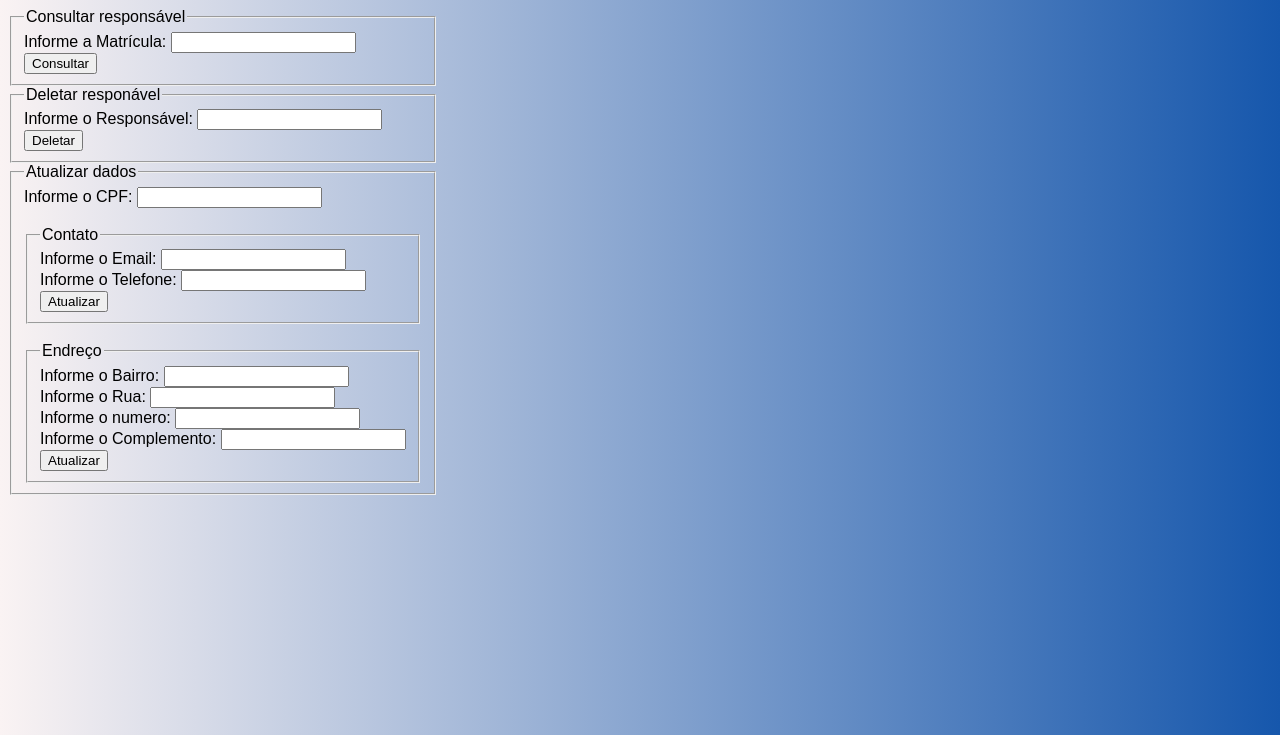
After one commit to thamytsao/Projeto-engenharia, a PHP site: page /consulta1.php in a window 1280 px wide. The commit adds this page. Shown: the top 735 px of the page. Run offline with PHP 8.4, Linux system fonts and the light colour scheme.

Commit message:
Add files via upload

```diff
--- a/cadastro.php
+++ b/cadastro.php
@@ -53,7 +53,7 @@
         print_r($endereco);
 
 
-        $result3 = mysqli_query($conexao,"INSERT INTO responsavel(CPF,nome,idContato,idEndereco,matricula)VALUES('$cpf','$nome','$contato','$endereco','$matricula')");
+        $result3 = mysqli_query($conexao,"INSERT INTO responsavel(CPF,responsavel,idContato,idEndereco,matricula)VALUES('$cpf','$nome','$contato','$endereco','$matricula')");
 
         }
 
--- /dev/null
+++ b/consulta1.php
@@ -0,0 +1,330 @@
+<!DOCTYPE html>
+<html lang="en">
+<head>
+    <meta charset="UTF-8">
+    <meta http-equiv="X-UA-Compatible" content="IE=edge">
+    <meta name="viewport" content="width=device-width, initial-scale=1.0">
+    <link rel="stylesheet" href="">
+    <title>Tela de Consulta</title>
+    <style>
+        body{
+            font-family: Arial, Helvetica, sans-serif;
+            background-image: linear-gradient(to right,rgb(250, 243, 243),rgb(22, 87, 172));
+        }
+        table{
+            position: absolute;
+            top:20%;
+            left:25%;
+
+        }
+        form{
+            position: absolute;
+        }
+    </style>
+
+    <?php
+        if(isset($_POST['consultar'])){
+        include_once('busca.php');
+
+        if(empty($_POST['consulta-matricula'])){
+
+        echo "<table border=1>";
+        echo "<tr>";
+        echo "<th>CPF</th>";
+        echo "<th>Responsável</th>";
+        echo "<th>Email</th>";
+        echo "<th>Telefone</th>";
+        echo "<th>Bairro</th>";
+        echo "<th>Rua</th>";
+        echo "<th>Número</th>";
+        echo "<th>Complemento</th>";
+        echo "<th>Matrícula</th>";
+        echo "<th>Aluno</th>";
+        echo "<th>Status</th>";
+        echo "</tr>";
+
+        $result = mysqli_query($conexao,"select cpf, responsavel , email, telefone, bairro, rua, numero, complemento, aluno.matricula, nome, status
+        from responsavel
+        left join contato on responsavel.idContato = contato.idContato
+        left join endereco on responsavel.idEndereco = endereco.idEndereco
+        left join aluno on responsavel.matricula = aluno.matricula");
+
+        while($registro = mysqli_fetch_array($result)){
+            $cpf = $registro['cpf'];
+            $nome = $registro['responsavel'];
+            $email = $registro['email'];
+            $telefone = $registro['telefone'];
+            $bairro = $registro['bairro'];
+            $rua = $registro['rua'];
+            $complemento=$registro['complemento'];
+            $numero = $registro['numero'];
+            $matricula = $registro['matricula'];
+            $aluno = $registro['nome'];
+            $status = $registro['status'];
+
+            echo "<tr>";
+            echo "<td>".$cpf."</td>";
+            echo "<td>".$nome."</td>";
+            echo "<td>".$email."</td>";
+            echo "<td>".$telefone."</td>";
+            echo "<td>".$bairro."</td>";
+            echo "<td>".$rua."</td>";
+            echo "<td>".$numero."</td>";
+            echo "<td>".$complemento."</td>";
+            echo "<td>".$matricula."</td>";
+            echo "<td>".$aluno."</td>";
+            echo "<td>".$status."</td>";
+            echo "</tr>";
+        }
+        echo "</table>";
+        }else{
+            $entrada = $_POST['consulta-matricula'];
+
+            echo "<table border=1>";
+            echo "<tr>";
+            echo "<th>CPF</th>";
+            echo "<th>Responsável</th>";
+            echo "<th>Email</th>";
+            echo "<th>Telefone</th>";
+            echo "<th>Bairro</th>";
+            echo "<th>Rua</th>";
+            echo "<th>Número</th>";
+            echo "<th>Complemento</th>";
+            echo "<th>Matrícula</th>";
+            echo "<th>Aluno</th>";
+            echo "<th>Status</th>";
+            echo "</tr>";
+
+            $result = mysqli_query($conexao,"select cpf, responsavel , email, telefone, bairro, rua, numero, complemento, aluno.matricula, nome, status
+            from responsavel
+            left join contato on responsavel.idContato = contato.idContato
+            left join endereco on responsavel.idEndereco = endereco.idEndereco
+            left join aluno on responsavel.matricula = aluno.matricula where aluno.matricula = '$entrada'");
+
+            while($registro = mysqli_fetch_array($result)){
+                $cpf = $registro['cpf'];
+                $nome = $registro['responsavel'];
+                $email = $registro['email'];
+                $telefone = $registro['telefone'];
+                $bairro = $registro['bairro'];
+                $rua = $registro['rua'];
+                $complemento=$registro['complemento'];
+                $numero = $registro['numero'];
+                $matricula = $registro['matricula'];
+                $aluno = $registro['nome'];
+                $status = $registro['status'];
+
+                echo "<tr>";
+                echo "<td>".$cpf."</td>";
+                echo "<td>".$nome."</td>";
+                echo "<td>".$email."</td>";
+                echo "<td>".$telefone."</td>";
+                echo "<td>".$bairro."</td>";
+                echo "<td>".$rua."</td>";
+                echo "<td>".$numero."</td>";
+                echo "<td>".$complemento."</td>";
+                echo "<td>".$matricula."</td>";
+                echo "<td>".$aluno."</td>";
+                echo "<td>".$status."</td>";
+                echo "</tr>";
+            }
+            echo "</table>";
+        }
+    }elseif(isset($_POST['deletar'])){
+         include_once('busca.php');
+         if(empty($_POST['deleta-cpf'])){
+            echo'<script>alert("Digite o CPF do responsável");</script>';
+
+         }else{
+         $entrada = $_POST['deleta-cpf'];
+
+         $result = mysqli_query($conexao,"select * from responsavel where cpf= '$entrada'");
+
+         $registro = mysqli_fetch_array($result);
+         if($registro == null){
+            echo'<script>alert("Registro não encontrado");</script>';
+        }else{
+
+         $cpf = $registro['CPF'];
+         $contato = $registro['idContato'];
+         $endereco = $registro['idEndereco'];
+
+         $result = mysqli_query($conexao,"delete from responsavel where cpf='$cpf'");
+         $result = mysqli_query($conexao,"delete from contato where idContato='$contato'");
+         $result = mysqli_query($conexao,"delete from endereco where idEndereco='$endereco'");
+        }
+     }
+    }elseif(isset($_POST['altera-contato'])){
+        include_once('busca.php');
+        if(!empty($_POST['altera-dados'])){
+            if(empty($_POST['altera-email']) && empty($_POST['altera-telefone'])){
+                echo'<script>alert("Digite o(s) campos corretamente");</script>';
+            }else{
+                    $entrada = $_POST['altera-dados'];
+                    $result1 = mysqli_query($conexao,"select idContato from responsavel where cpf='$entrada'");
+                    $registro = mysqli_fetch_array($result1);
+                    if($registro == null){
+                        echo'<script>alert("Registro não encontrado");</script>';
+                    }else{
+                        $idContato = $registro['idContato'];
+                        if(empty($_POST['altera-email'])){
+                            $telefone= $_POST['altera-telefone'];
+                            $result2 = mysqli_query($conexao,"update contato set telefone ='$telefone' where idContato='$idContato';");
+
+                        }elseif(empty($_POST['altera-telefone'])){
+                            $email= $_POST['altera-email'];
+                            $result2 = mysqli_query($conexao,"update contato set email ='$email' where idContato='$idContato';");
+
+                        }else{
+                            $telefone= $_POST['altera-telefone'];
+                            $email= $_POST['altera-email'];
+                            $result2 = mysqli_query($conexao,"update contato set telefone ='$telefone', email='$email' where idContato='$idContato';");
+
+                    }
+                }
+            }
+        }else{
+            echo'<script>alert("Digite o CPF do responsável que deseja atualizar os dados");</script>';
+        }
+    }elseif(isset($_POST['altera-endereco'])){
+        include_once('busca.php');
+        if(!empty($_POST['altera-dados'])){
+            if(empty($_POST['altera-bairro']) && empty($_POST['altera-rua']) && empty($_POST['altera-numero']) && empty($_POST['altera-complemento'])){
+                echo'<script>alert("Digite o(s) campos corretamente");</script>';
+            }else{
+                    $entrada = $_POST['altera-dados'];
+                    $result1 = mysqli_query($conexao,"select idEndereco from responsavel where cpf='$entrada'");
+                    $registro = mysqli_fetch_array($result1);
+                    if($registro == null){
+                        echo'<script>alert("Registro não encontrado");</script>';
+                    }else{
+                        $idEndereco = $registro['idEndereco'];
+                        if(empty($_POST['altera-rua']) && empty($_POST['altera-numero']) && empty($_POST['altera-complemento'])){
+                            $bairro= $_POST['altera-bairro'];
+                            $result2 = mysqli_query($conexao,"update endereco set bairro ='$bairro' where idEndereco='$idEndereco';");
+
+                        }elseif(empty($_POST['altera-bairro']) && empty($_POST['altera-numero']) && empty($_POST['altera-complemento'])){
+                            $rua= $_POST['altera-rua'];
+                            $result2 = mysqli_query($conexao,"update endereco set rua ='$rua' where idEndereco='$idEndereco';");
+
+                        }elseif(empty($_POST['altera-bairro']) && empty($_POST['altera-rua']) && empty($_POST['altera-complemento'])){
+                            $numero= $_POST['altera-numero'];
+                            $result2 = mysqli_query($conexao,"update endereco set numero ='$numero' where idEndereco='$idEndereco';");
+
+                        }elseif(empty($_POST['altera-bairro']) && empty($_POST['altera-numero']) && empty($_POST['altera-rua'])){
+                            $complemento= $_POST['altera-complemento'];
+                            $result2 = mysqli_query($conexao,"update endereco set complemento ='$complemento' where idEndereco='$idEndereco';");
+
+                        }elseif(empty($_POST['altera-numero']) && empty($_POST['altera-complemento'])){
+                            $rua= $_POST['altera-rua'];
+                            $bairro= $_POST['altera-bairro'];
+                            $result2 = mysqli_query($conexao,"update endereco set rua ='$rua', bairro ='$bairro' where idEndereco='$idEndereco';");
+
+                        }elseif(empty($_POST['altera-rua']) && empty($_POST['altera-complemento'])){
+                            $numero= $_POST['altera-numero'];
+                            $bairro= $_POST['altera-bairro'];
+                            $result2 = mysqli_query($conexao,"update endereco set numero ='$numero', bairro ='$bairro' where idEndereco='$idEndereco';");
+
+                        }elseif(empty($_POST['altera-numero']) && empty($_POST['altera-rua'])){
+                            $complemento= $_POST['altera-complemento'];
+                            $bairro= $_POST['altera-bairro'];
+                            $result2 = mysqli_query($conexao,"update endereco set complemento ='$complemento', bairro ='$bairro' where idEndereco='$idEndereco';");
+
+                        }elseif(empty($_POST['altera-bairro']) && empty($_POST['altera-complemento'])){
+                            $rua= $_POST['altera-rua'];
+                            $numero= $_POST['altera-numero'];
+                            $result2 = mysqli_query($conexao,"update endereco set rua ='$rua', numero ='$numero' where idEndereco='$idEndereco';");
+
+                        }elseif(empty($_POST['altera-numero']) && empty($_POST['altera-bairro'])){
+                            $rua= $_POST['altera-rua'];
+                            $complemento= $_POST['altera-complemento'];
+                            $result2 = mysqli_query($conexao,"update endereco set rua ='$rua', complemento ='$complemento' where idEndereco='$idEndereco';");
+
+                        }elseif(empty($_POST['altera-bairro']) && empty($_POST['altera-rua'])){
+                            $numero= $_POST['altera-numero'];
+                            $complemento= $_POST['altera-complemento'];
+                            $result2 = mysqli_query($conexao,"update endereco set numero ='$numero', complemento ='$complemento' where idEndereco='$idEndereco';");
+
+                        }else{
+                            $bairro= $_POST['altera-bairro'];
+                            $rua= $_POST['altera-rua'];
+                            $numero= $_POST['altera-numero'];
+                            $complemento= $_POST['altera-complemento'];
+                            $result2 = mysqli_query($conexao,"update endereco set numero ='$numero', complemento ='$complemento', rua ='$rua', bairro ='$bairro' where idEndereco='$idEndereco';");
+
+                    }
+                }
+            }
+        }else{
+            echo'<script>alert("Digite o CPF do responsável que deseja atualizar os dados");</script>';
+        }
+    }
+    ?>
+</head>
+        <div>
+            <form action="consulta1.php" method="POST">
+                <fieldset>
+                    <legend>Consultar responsável</legend>
+                    <div>
+                        <label for="consulta-matricula">Informe a Matrícula:</label>
+                        <input type="text" name="consulta-matricula" class="entrada-user">
+
+                    </div>
+                    <button type="submit" name="consultar" class="btn-entrada">Consultar</button>
+                </fieldset>
+                <fieldset>
+                <legend>Deletar responável</legend>
+                    <div>
+                        <label for="deleta-cpf">Informe o Responsável:</label>
+                        <input type="text" name="deleta-cpf" class="entrada-user">
+                    </div>
+                    <button type="submit" name="deletar" class="btn-entrada">Deletar</button>
+                </fieldset>
+                <fieldset>
+                    <legend>Atualizar dados</legend>
+                    <div>
+                        <label for="altera-dados">Informe o CPF:</label>
+                        <input type="text" name="altera-dados" class="entrada-user">
+                    </div>
+                    <br>
+                    <fieldset>
+                        <legend>Contato</legend>
+                    <div>
+                        <label for="altera-email">Informe o Email:</label>
+                        <input type="text" name="altera-email" class="entrada-user">
+                    </div>
+                    <div>
+                        <label for="altera-telefone">Informe o Telefone:</label>
+                        <input type="text" name="altera-telefone" class="entrada-user">
+                    </div>
+                    <button type="submit" name="altera-contato"class="btn-entrada">Atualizar</button>
+                    </fieldset>
+                    <br>
+                    <fieldset>
+                        <legend>Endreço</legend>
+                    <div>
+                        <label for="altera-bairro">Informe o Bairro:</label>
+                        <input type="text" name="altera-bairro" class="entrada-user">
+                    </div>
+                    <div>
+                        <label for="altera-rua">Informe o Rua:</label>
+                        <input type="text" name="altera-rua" class="entrada-user">
+                    </div>
+                    <div>
+                        <label for="altera-numero">Informe o numero:</label>
+                        <input type="text" name="altera-numero" class="entrada-user">
+                    </div>
+                    <div>
+                        <label for="altera-complemento">Informe o Complemento:</label>
+                        <input type="text" name="altera-complemento" class="entrada-user">
+                    </div>
+                    <button type="submit" name="altera-endereco"class="btn-entrada">Atualizar</button>
+                    </fieldset>
+                </fieldset>
+            </form>
+        </div>
+<body>
+
+
+</body>
+</html>
--- a/login.php
+++ b/login.php
@@ -5,6 +5,7 @@ session_start();
     if( empty($_POST['usuario']) || empty($_POST['senha'])){
         header('location: tela-de-login.php');
         exit();
+
     }
 //Ira buscar os valores que então como entrada la no form
     $usuario = mysqli_real_escape_string($conexao, $_POST['usuario']);
--- a/nivel1.php
+++ b/nivel1.php
@@ -15,7 +15,7 @@
             <ul id="lista-menu">
                 <li><a href="planejamento.php" id="item">Planejamento</a></li>
                 <li><a href="cadastro.php" id="item">Cadastro</a></li>
-                <li><a href="consulta.php" id="item">Consulta</a></li>
+                <li><a href="consulta1.php" id="item">Consulta</a></li>
                 <li><a href="estoque.php" id="item">Estoque</a></li>
             </ul>
         </div>
```
Also changed, not shown: estoque.php (added, +200 -0 lines).
